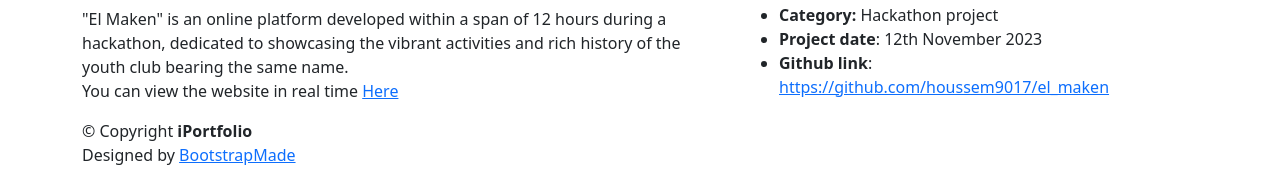
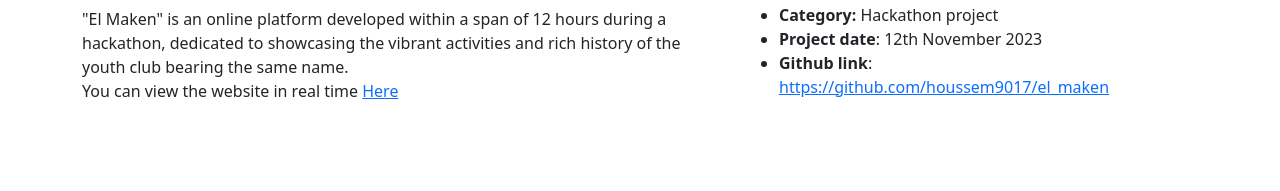
Before and after one commit to houssem9017/portfolio, a Django app: page /portfolio_details/1 in a window 1280 px wide. Shown: the part 2443-2634 px from the top of the page. After the commit the page ends 2542 px from the top, so only its background shows below. Run offline with Django 4.2, Linux system fonts and the light colour scheme; some libraries are stand-ins or nearby versions.

Commit message:
changed title

```diff
--- a/templates/template.html
+++ b/templates/template.html
@@ -6,7 +6,7 @@
     <meta charset="utf-8">
     <meta content="width=device-width, initial-scale=1.0" name="viewport">
 
-    <title>iPortfolio Bootstrap Template - Index</title>
+    <title>Houssem Darragi's portfolio</title>
     <meta content="" name="description">
     <meta content="" name="keywords">
 
@@ -83,21 +83,7 @@
     {% endblock %}
 </main><!-- End #main -->
 
-<!-- ======= Footer ======= -->
-<footer id="footer">
-    <div class="container">
-        <div class="copyright">
-            &copy; Copyright <strong><span>iPortfolio</span></strong>
-        </div>
-        <div class="credits">
-            <!-- All the links in the footer should remain intact. -->
-            <!-- You can delete the links only if you purchased the pro version. -->
-            <!-- Licensing information: https://bootstrapmade.com/license/ -->
-            <!-- Purchase the pro version with working PHP/AJAX contact form: https://bootstrapmade.com/iportfolio-bootstrap-portfolio-websites-template/ -->
-            Designed by <a href="https://bootstrapmade.com/">BootstrapMade</a>
-        </div>
-    </div>
-</footer><!-- End  Footer -->
+<!---->
 
 <a href="#" class="back-to-top d-flex align-items-center justify-content-center">
     <box-icon name='up-arrow-alt' color="white"></box-icon></a>
```
